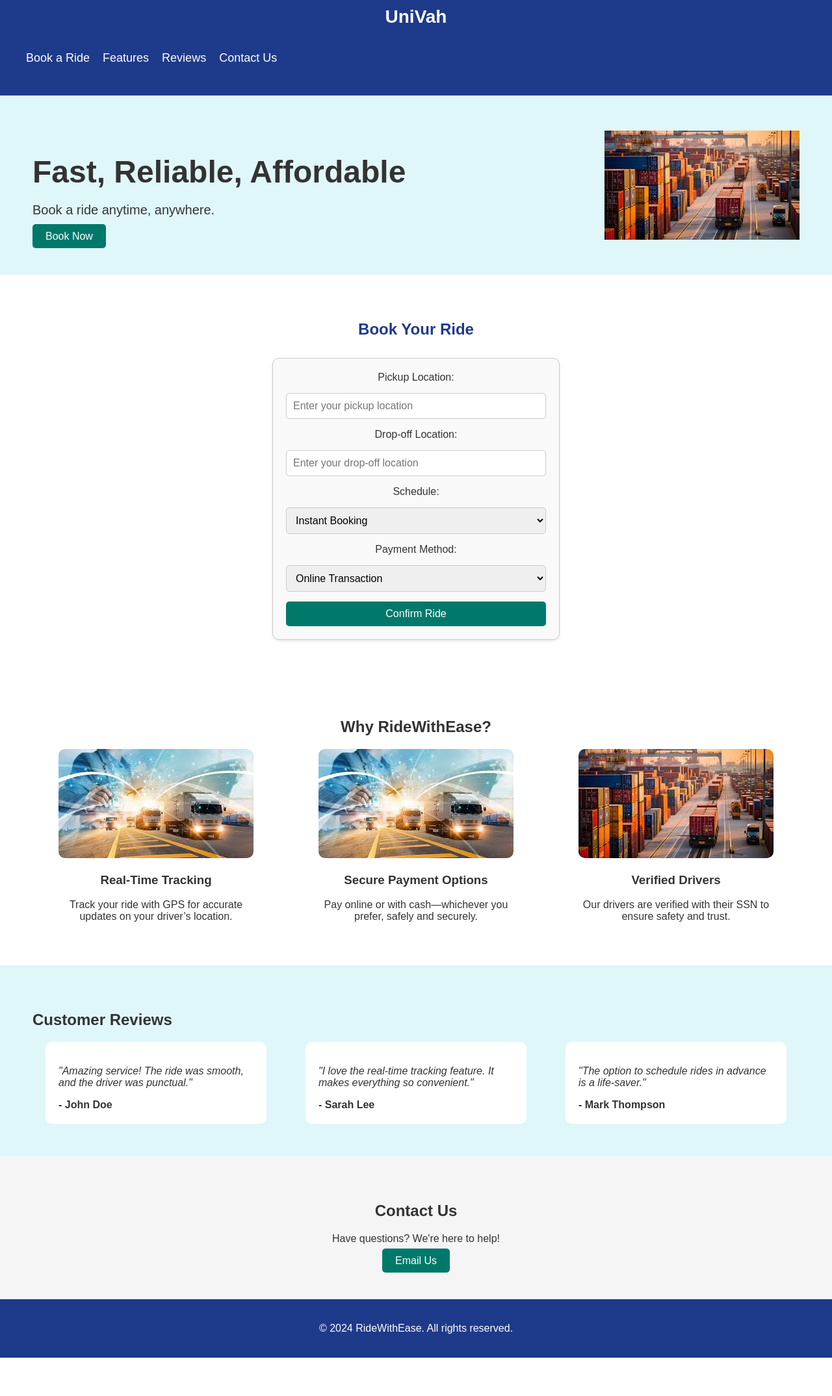
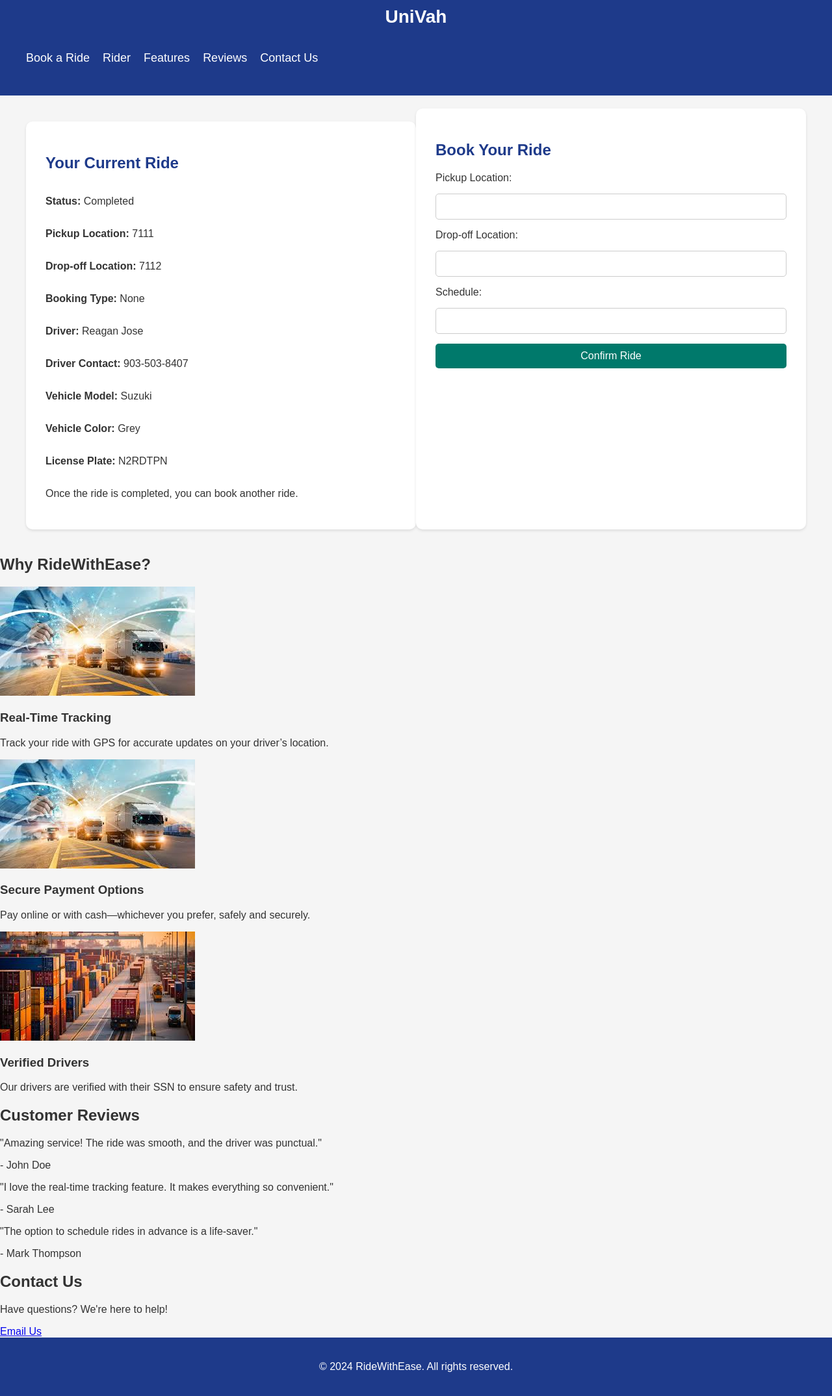
Before and after one commit to ReaganCode23/UniVah, a Django app: template Univah/templates/riderhub.html in a window 1280 px wide. Shown: the whole page at 65% size. Before the commit the page ends 2090 px from the top, so only its background shows below. Run offline with Django 5.2, Linux system fonts and the light colour scheme; the template is opened without the code that fills it: values named after a table or form of the project are taken from there, others are empty; data comes from the database, SQL or seed files in the repository; form fields are guessed from the names that the template uses.

Commit message:
Completed Ride Request Functionality and Tested multiple user.

```diff
--- a/Univah/models.py
+++ b/Univah/models.py
@@ -17,4 +17,5 @@ class RideRequest(models.Model):
     driver = models.ForeignKey(Driver, on_delete=models.CASCADE, null=True, related_name='driver_requests')
     pickup_address = models.CharField(max_length=255, null=True)
     dropoff_address = models.CharField(max_length=255, null=True)
+    booking_type = models.CharField(max_length=255, null=True)
     status = models.CharField(max_length=20, choices=[('Pending', 'Pending'), ('Accepted', 'Accepted'), ('Completed', 'Completed')], default='Pending')
--- a/Univah/templates/riderhub.html
+++ b/Univah/templates/riderhub.html
@@ -52,83 +59,33 @@
             font-size: 18px;
         }
 
-        @media (max-width: 768px) {
-            header ul {
-                flex-wrap: wrap;
-                justify-content: center; /* Center items on small screens */
+        .content {
+            display: flex;
+            justify-content: space-between;
+            padding: 20px;
+            max-width: 1200px;
+            margin: auto;
         }
 
-            header ul li a {
-                font-size: 16px;
-            }
+        #book-ride,
+        #current-ride {
+            background-color: white;
+            padding: 30px;
+            border-radius: 10px;
+            box-shadow: 0 2px 4px rgba(0, 0, 0, 0.1);
+            width: 48%;
         }
 
-        @media (max-width: 480px) {
-            header h1 {
-                font-size: 24px;
-            }
-
-            header ul li a {
-                font-size: 14px;
-            }
-        }
-
-        .hero {
-            display: flex;
-            justify-content: space-between;
-            align-items: center;
-            padding: 50px;
-            background-color: #e0f7fa;
-        }
-
-        .hero-text {
-            max-width: 50%;
-        }
-
-        .hero-text h2 {
-            font-size: 48px;
+        #book-ride h2,
+        #current-ride h2 {
             margin-bottom: 20px;
-        }
-
-        .hero-text p {
-            font-size: 20px;
-        }
-
-        .hero-btn {
-            background-color: #00796b;
-            color: white;
-            padding: 10px 20px;
-            border-radius: 5px;
-            text-decoration: none; /* Make it a link */
-        }
-
-        .hero-image {
-            max-width: 45%;
-            height: auto;
-        }
-
-        #book-ride {
-            background-color: white;
-            padding: 50px;
-            text-align: center;
-        }
-
-        #book-ride h2 {
-            margin-bottom: 30px; /* Add spacing below the heading */
-            color: #1e3a8a; /* Match the theme color */
+            color: #1e3a8a;
         }
 
         #book-ride form {
             display: flex;
             flex-direction: column;
             gap: 15px;
-            max-width: 400px; /* Center the form */
-            margin: auto; /* Center horizontally */
-            padding: 20px; /* Add padding around the form */
-            border: 1px solid #ccc; /* Add border for emphasis */
-            border-radius: 10px; /* Round the corners */
-            box-shadow: 0 2px 4px rgba(0, 0, 0, 0.1); /* Add subtle shadow */
-            background-color: #f9f9f9; /* Light background for the form */
         }
 
         #book-ride input,
@@ -136,8 +93,8 @@
         button {
             padding: 10px;
             font-size: 16px;
-            border-radius: 5px; /* Round the input edges */
-            border: 1px solid #ccc; /* Add a border */
+            border-radius: 5px;
+            border: 1px solid #ccc;
         }
 
         button {
@@ -145,74 +102,17 @@
             color: white;
             border: none;
             cursor: pointer;
-            font-size: 16px; /* Default button font size */
+            font-size: 16px;
         }
 
         button:hover {
-            background-color: #005f56; /* Darker shade on hover */
+            background-color: #005f56;
         }
 
-        #features {
-            background-color: #fff;
-            padding: 50px;
-            text-align: center;
-        }
-
-        .feature-grid {
+        #current-ride {
             display: flex;
-            justify-content: space-around;
-            gap: 20px;
-        }
-
-        .feature-item {
-            max-width: 300px;
-        }
-
-        .feature-item img {
-            width: 100%;
-            height: auto;
-            border-radius: 10px;
-        }
-
-        #reviews {
-            padding: 50px;
-            background-color: #e0f7fa;
-        }
-
-        .reviews-grid {
-            display: flex;
-            justify-content: space-around;
-            gap: 20px;
-        }
-
-        .review {
-            max-width: 300px;
-            background-color: white;
-            padding: 20px;
-            border-radius: 10px;
-        }
-
-        .review p {
-            font-style: italic;
-        }
-
-        .review span {
-            display: block;
-            margin-top: 10px;
-            font-weight: bold;
-        }
-
-        #contact {
-            padding: 50px;
-            text-align: center;
-        }
-
-        .contact-btn {
-            background-color: #00796b;
-            color: white;
-            padding: 10px 20px;
-            text-decoration: none;
-            border-radius: 5px;
+            flex-direction: column;
+            margin-top: 20px;
         }
 
         footer {
@@ -298,59 +140,49 @@
             <h1>UniVah</h1>
             <ul>
                 <li><a href="#book-ride">Book a Ride</a></li>
+                <li><a href="{% url 'driverhub' %}">Rider</a></li>
                 <li><a href="#features">Features</a></li>
                 <li><a href="#reviews">Reviews</a></li>
                 <li><a href="#contact">Contact Us</a></li>
+                <span class="user-name">{{ user.first_name }}</span>
             </ul>
         </nav>
     </header>
 
-    <section class="hero">
-        <div class="hero-text">
-            <h2>Fast, Reliable, Affordable</h2>
-            <p>Book a ride anytime, anywhere.</p>
-            <a href="#book-ride" class="hero-btn">Book Now</a>
-        </div>
-        <img src="images/download.jpeg" alt="Car ride image" class="hero-image">
+    <div class="content">
+        <section id="current-ride">
+            {% if ride_request %}
+                <h2>Your Current Ride</h2>
+                <p><strong>Status:</strong> {{ ride_request.status }}</p>
+                <p><strong>Pickup Location:</strong> {{ ride_request.pickup_address }}</p>
+                <p><strong>Drop-off Location:</strong> {{ ride_request.dropoff_address }}</p>
+                <p><strong>Booking Type:</strong> {{ ride_request.booking_type }}</p>
+                <p><strong>Driver:</strong> {{ ride_request.driver.user.first_name }} {{ ride_request.driver.user.last_name }}</p>
+                <p><strong>Driver Contact:</strong> {{ ride_request.driver.phone_number }}</p>
+                <p><strong>Vehicle Model:</strong> {{ ride_request.driver.vehicle_type}}</p>
+                <p><strong>Vehicle Color:</strong> {{ ride_request.driver.vehicle_color}}</p>
+                <p><strong>License Plate:</strong> {{ ride_request.driver.license_number}}</p>
+                <p>Once the ride is completed, you can book another ride.</p>
+            {% else %}
+                <h2>No Current Ride</h2>
+                <p>You can book a ride using the form on the right.</p>
+            {% endif %}
         </section>
 
         <section id="book-ride">
             <h2>Book Your Ride</h2>
-        <form id="ride-form" onsubmit="confirmRide(event)">
+            <form id="ride-form" method="post" onsubmit="confirmRide(event)">
+                {% csrf_token %}
                 <label for="pickup">Pickup Location:</label>
-            <input type="text" id="pickup" name="pickup" placeholder="Enter your pickup location" required>
-
+                {{ form.pickup_address }}
                 <label for="dropoff">Drop-off Location:</label>
-            <input type="text" id="dropoff" name="dropoff" placeholder="Enter your drop-off location" required>
-
+                {{ form.dropoff_address }}
                 <label for="schedule">Schedule:</label>
-            <select id="schedule" name="schedule">
-                <option value="instant">Instant Booking</option>
-                <option value="schedule">Schedule Ride</option>
-            </select>
-
-            <label for="payment">Payment Method:</label>
-            <select id="payment" name="payment">
-                <option value="online">Online Transaction</option>
-                <option value="cash">Cash</option>
-            </select>
-
+                {{ form.booking_type }}
                 <button type="submit">Confirm Ride</button>
             </form>
-
-        <div id="ride-details" class="hidden">
-            <h3>Ride Details</h3>
-            <p id="ride-summary"></p>
-            <p><strong>Estimated Fare:</strong> $<span id="fare"></span></p>
-            <button onclick="startTracking()">Track Ride</button>
+        </section>
     </div>
-
-        <div id="ride-map" class="hidden">
-            <h3>Live Ride Tracking</h3>
-            <img src="Pictures/GPS tracking.jpeg" alt="GPS Map Simulation" id="map-image">
-            <p id="driver-location">Driver is 5 minutes away.</p>
-        </div>
-    </section>
 
     <section id="features">
         <h2>Why RideWithEase?</h2>
--- a/tutorial/settings.py
+++ b/tutorial/settings.py
@@ -11,7 +11,7 @@ https://docs.djangoproject.com/en/5.1/ref/settings/
 """
 
 from pathlib import Path
-
+import os
 # Build paths inside the project like this: BASE_DIR / 'subdir'.
 BASE_DIR = Path(__file__).resolve().parent.parent
 
@@ -119,6 +119,7 @@ USE_TZ = True
 
 STATIC_URL = 'static/'
 
+
 # Default primary key field type
 # https://docs.djangoproject.com/en/5.1/ref/settings/#default-auto-field
 
```
Also changed, not shown: other parts of Univah/templates/riderhub.html (+13 -64 lines), Univah/forms.py (+20 -2 lines), Univah/templates/driverhub.html (+37 -16 lines), Univah/views.py (+68 -14 lines), Univah/migrations/0013_riderequest_booking_type.py (added), db.sqlite3. Lines whose indentation alone changed are shown as unchanged.
